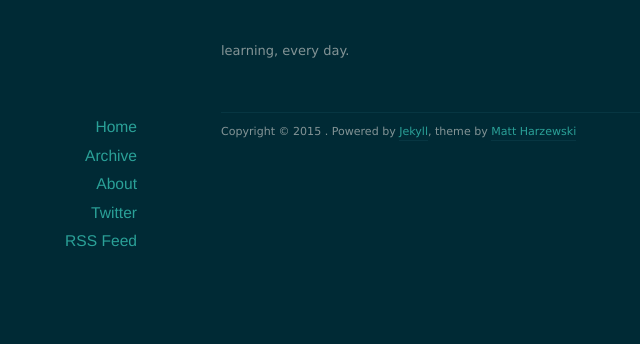
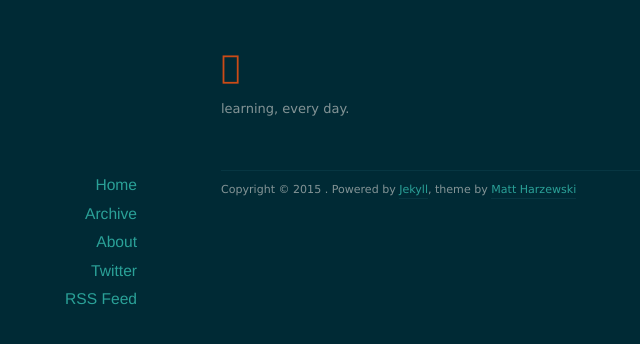
Before and after one commit to jefflewis/jefflewis.github.io, a Jekyll site: the page built from index.html, in a window 1280 px wide. Shown: the top 344 px of the page, without its empty margins (169-809 px from the left). Built offline with Jekyll 4.4.1, drawn with Linux system fonts in a browser that asks for light colours; nearby versions of some CDN libraries; library files that are not in the unit come from our copies.

Commit message:
add font awesome

```diff
--- a/_layouts/default.html
+++ b/_layouts/default.html
@@ -12,7 +12,7 @@
 
   <link href="/assets/css/style.css" rel="stylesheet" />
   <link href="/assets/css/colors-dark.css" rel="stylesheet" />
-  <link href="/assets/css/font-awesome-min.css" rel="stylesheet" />
+  <link href="/assets/css/font-awesome.min.css" rel="stylesheet" />
 
 
 </head>
```
